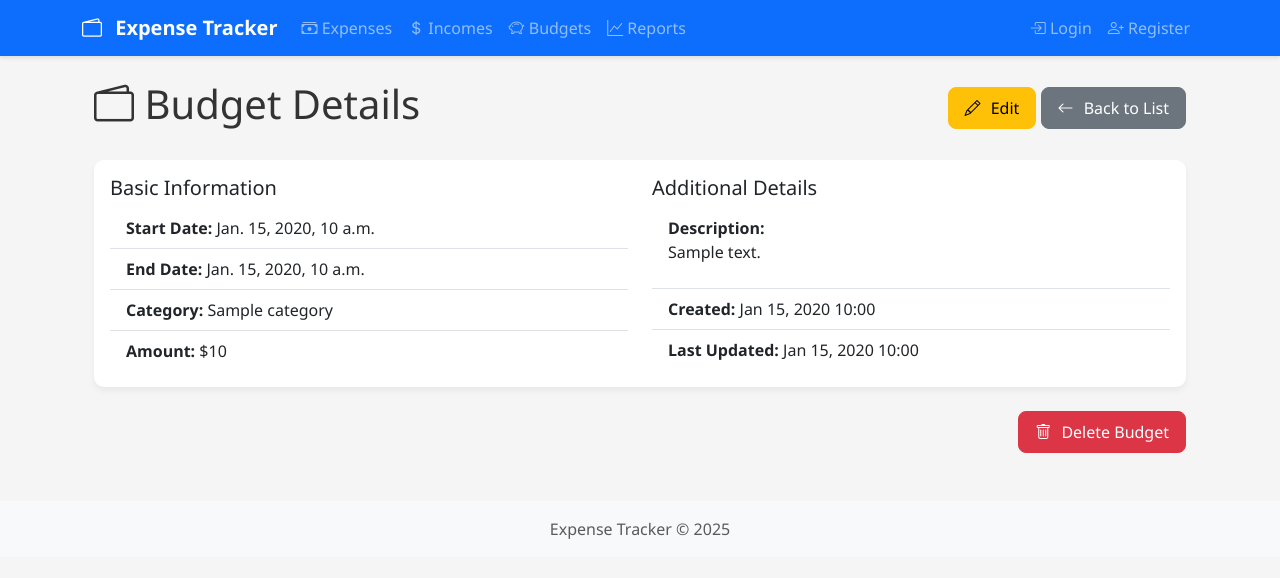
After one commit to rotbaj/Expense_Budget_Tracking_App, a Django app: template expense_tracker/frontend/templates/budgets/detail.html in a window 1280 px wide. The commit adds this page. Shown: the top 578 px of the page. Run offline with Django 5.2, Linux system fonts and the light colour scheme; the template is opened without the code that fills it: most values are stand-ins (such as "Sample title", 1, 10 or a date in 2020).

Commit message:
corrected budget model, serializer and niews

```diff
--- a/expense_tracker/budgets/urls.py
+++ b/expense_tracker/budgets/urls.py
@@ -1,6 +1,6 @@
 from django.urls import path, include
 from rest_framework.routers import DefaultRouter
-from .views import BudgetViewSet, BudgetListView, BudgetCreateView, BudgetUpdateView, BudgetDeleteView, BudgetDetailView
+from .views import BudgetViewSet, BudgetListView, BudgetCreateView, BudgetUpdateView, BudgetDetailView
 
 router = DefaultRouter()
 router.register(r'budgets', BudgetViewSet, basename='budget')
@@ -10,6 +10,5 @@ urlpatterns = [
     path('list/', BudgetListView.as_view(), name='budget_list'),
     path('create/', BudgetCreateView.as_view(), name='budget_create'),\
     path("<int:pk>/edit/", BudgetUpdateView.as_view(), name="budget_edit"),
-    path("<int:pk>/delete/", BudgetDeleteView.as_view(), name="budget_delete"),
     path("<int:pk>/", BudgetDetailView.as_view(), name="budget_detail"),
 ]
--- /dev/null
+++ b/expense_tracker/frontend/templates/budgets/detail.html
@@ -0,0 +1,65 @@
+{% extends 'base.html' %}
+{% load humanize %}
+
+{% block title %}Budget Details{% endblock %}
+
+{% block content %}
+<div class="container">
+    <div class="d-flex justify-content-between align-items-center mb-4">
+        <h1><i class="bi bi-wallet2"></i> Budget Details</h1>
+        <div>
+            <a href="{% url 'budget_create' %}" class="btn btn-warning">
+                <i class="bi bi-pencil"></i> Edit
+            </a>
+            <a href="{% url 'budget_list' %}" class="btn btn-secondary">
+                <i class="bi bi-arrow-left"></i> Back to List
+            </a>
+        </div>
+    </div>
+
+    <div class="card">
+        <div class="card-body">
+            <div class="row">
+                <div class="col-md-6">
+                    <h5 class="card-title">Basic Information</h5>
+                    <ul class="list-group list-group-flush">
+                        <li class="list-group-item">
+                            <strong>Start Date:</strong> {{ budget.start_date }}
+                        </li>
+                        <li class="list-group-item">
+                            <strong>End Date:</strong> {{ budget.end_date }}
+                        </li>
+                        <li class="list-group-item">
+                            <strong>Category:</strong> {{ budget.category }}
+                        </li>
+                        <li class="list-group-item">
+                            <strong>Amount:</strong> ${{ budget.amount|intcomma }}
+                        </li>
+                    </ul>
+                </div>
+                <div class="col-md-6">
+                    <h5 class="card-title">Additional Details</h5>
+                    <ul class="list-group list-group-flush">
+                        <li class="list-group-item">
+                            <strong>Description:</strong>
+                            <p>{{ budget.description|default:"No description" }}</p>
+                        </li>
+                        <li class="list-group-item">
+                            <strong>Created:</strong> {{ budget.created_at|date:"M d, Y H:i" }}
+                        </li>
+                        <li class="list-group-item">
+                            <strong>Last Updated:</strong> {{ budget.updated_at|date:"M d, Y H:i" }}
+                        </li>
+                    </ul>
+                </div>
+            </div>
+        </div>
+    </div>
+
+    <div class="mt-4 text-end">
+        <a href="{% url 'budget_delete' budget.id %}" class="btn btn-danger">
+            <i class="bi bi-trash"></i> Delete Budget
+        </a>
+    </div>
+</div>
+{% endblock %}
--- a/expense_tracker/frontend/templates/budgets/list.html
+++ b/expense_tracker/frontend/templates/budgets/list.html
@@ -87,9 +87,6 @@
                         <a href="{% url 'budget_edit' budget.id %}" class="btn btn-sm btn-outline-warning me-2">
                             <i class="bi bi-pencil"></i> Edit
                         </a>
-                        <a href="{% url 'budget_delete' budget.id %}" class="btn btn-sm btn-outline-danger">
-                            <i class="bi bi-trash"></i> Delete
-                        </a>
                     </div>
                 </div>
             </div>
```
Also changed, not shown: expense_tracker/budgets/models.py (+19 -17 lines), expense_tracker/budgets/serializers.py (+6 -1 lines), expense_tracker/budgets/views.py (+44 -16 lines), expense_tracker/budgets/migrations/0002_alter_budget_options_alter_budget_unique_together_and_more.py (added), expense_tracker/db.sqlite3.
